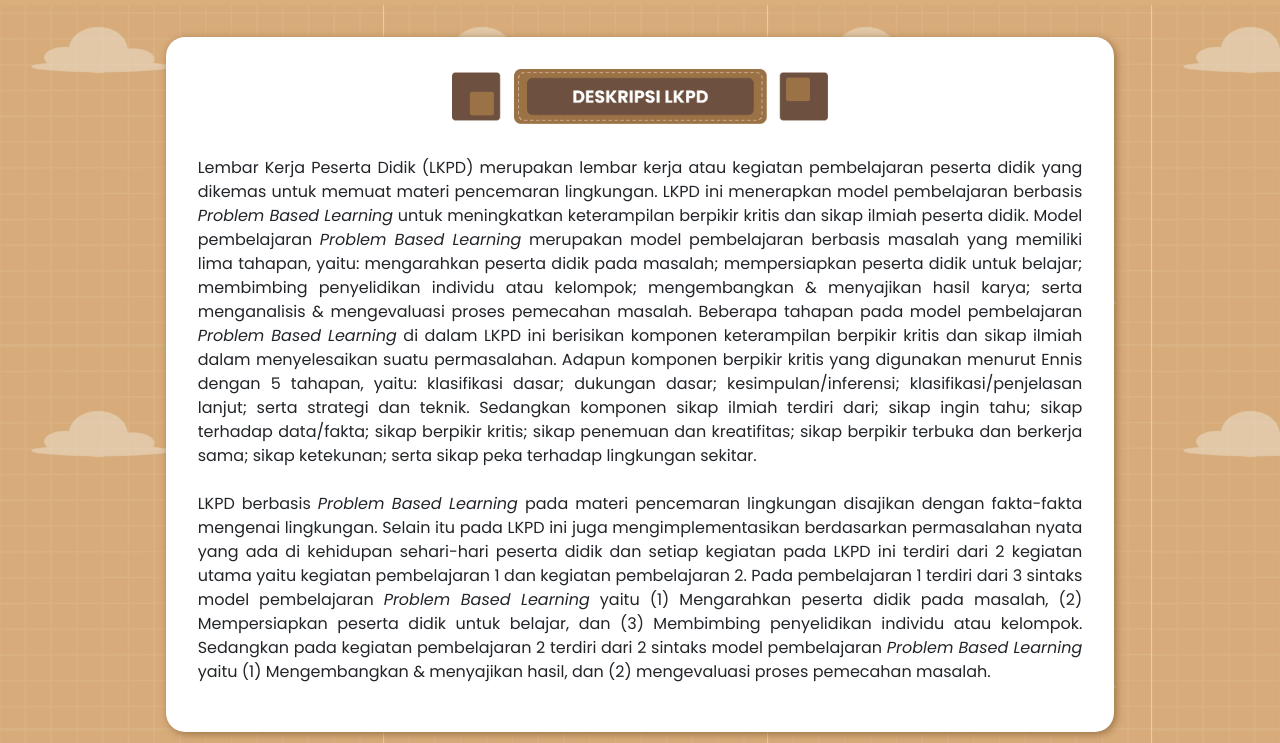
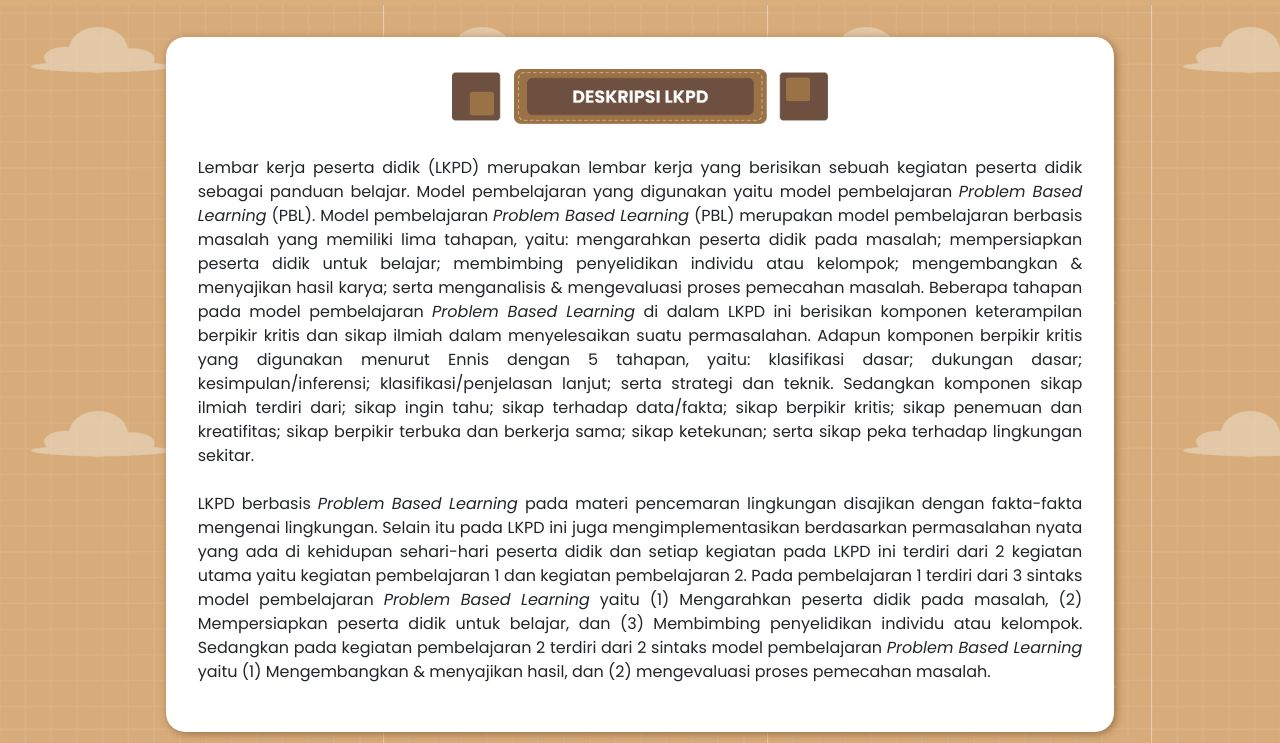
Before and after one commit to nurulistiqomahweb/nurulistiqomahweb, a plain HTML site: page pages/deskripsi.html in a window 1280 px wide. Shown: the part 57-800 px from the top of the page. Drawn offline with nearby package versions, Linux system fonts and the light colour scheme.

Commit message:
revisi 1

```diff
--- a/pages/deskripsi.html
+++ b/pages/deskripsi.html
@@ -58,11 +58,7 @@
                 <div class="container d-flex justify-content-center">
                     <div class="descript">
 						<div class="row"><img src="../img/label5.png"></div>
-						<div class="row"><p>Lembar Kerja Peserta Didik (LKPD) merupakan lembar kerja
-							atau kegiatan pembelajaran peserta didik yang dikemas untuk
-							memuat materi pencemaran lingkungan. LKPD ini menerapkan
-							model pembelajaran berbasis <span>Problem Based Learning</span> untuk meningkatkan keterampilan berpikir kritis dan sikap ilmiah peserta
-							didik. Model pembelajaran <span>Problem Based Learning</span>  merupakan
+						<div class="row"><p>Lembar kerja peserta didik (LKPD) merupakan lembar kerja yang berisikan sebuah kegiatan peserta didik sebagai panduan belajar. Model pembelajaran yang digunakan yaitu model pembelajaran <span>Problem Based Learning</span> (PBL). Model pembelajaran <span>Problem Based Learning</span> (PBL)  merupakan
 							model pembelajaran berbasis masalah yang memiliki lima
 							tahapan, yaitu: mengarahkan peserta didik pada masalah;
 							mempersiapkan peserta didik untuk belajar; membimbing
```
Also changed, not shown: img/kbm1-ba1.png, img/kbm1-ba2.png, img/kbm1-content1.png, img/kbm2-ba1.png, 6 other files.
